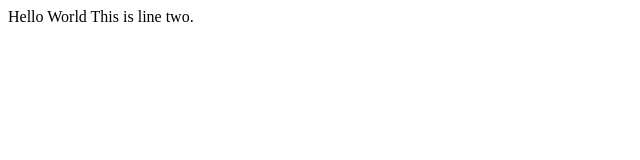
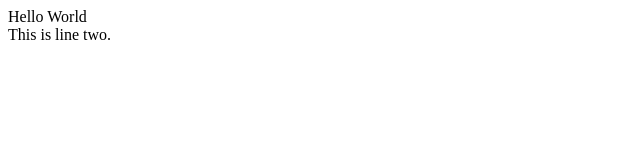
Before and after one commit to stupidz2222/GitTest, a plain HTML site: page index.html in a window 1280 px wide. Shown: the whole page, without its empty margins (0-640 px from the left). Drawn offline with Linux system fonts and the light colour scheme.

Commit message:
Commit 2
Commit 2

```diff
--- a/index.html
+++ b/index.html
@@ -2,11 +2,11 @@
 <html>
 <head>
 <meta charset="utf-8">
-<title>無標題文件</title>
+<title>HK</title>
 </head>
 
 <body>
-Hello World
+Hello World<br/>
 This is line two.
 </body>
 </html>
```
